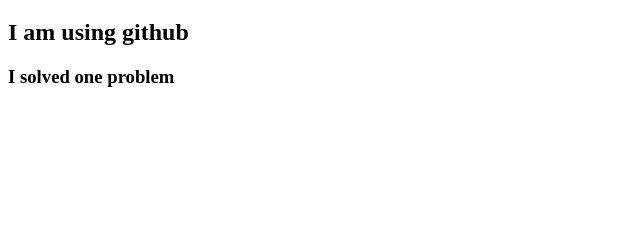
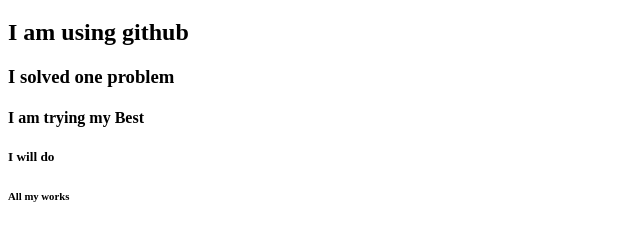
Before and after one commit to sharifulislamantor98/my-website-one, a plain HTML site: page index.html in a window 1280 px wide. Shown: the part 61-302 px from the top of the page, without its empty margins (0-640 px from the left). Drawn offline with Linux system fonts and the light colour scheme.

Commit message:
added all header

```diff
--- a/index.html
+++ b/index.html
@@ -9,5 +9,8 @@
     <h1>This is my first website</h1>
     <h2>I am using github</h2>
     <h3>I solved one problem</h3>
+    <h4>I am trying my Best</h4>
+    <h5>I will do</h5>
+    <h6>All my works</h6>
 </body>
 </html>
```
Also changed, not shown: 1 other file.
